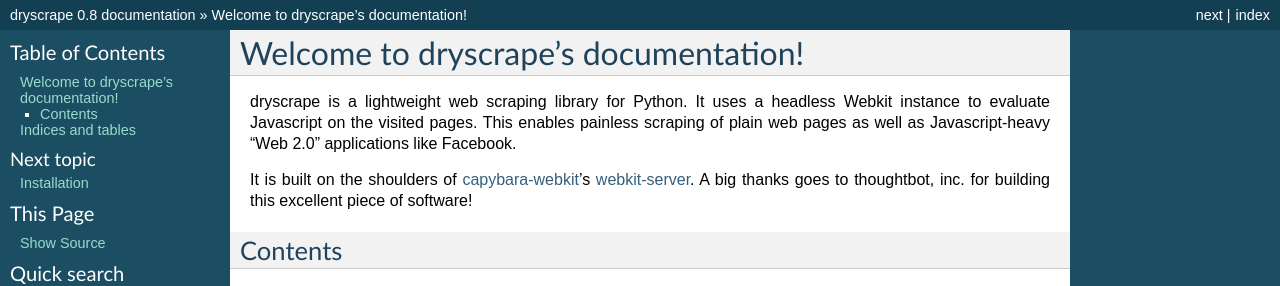
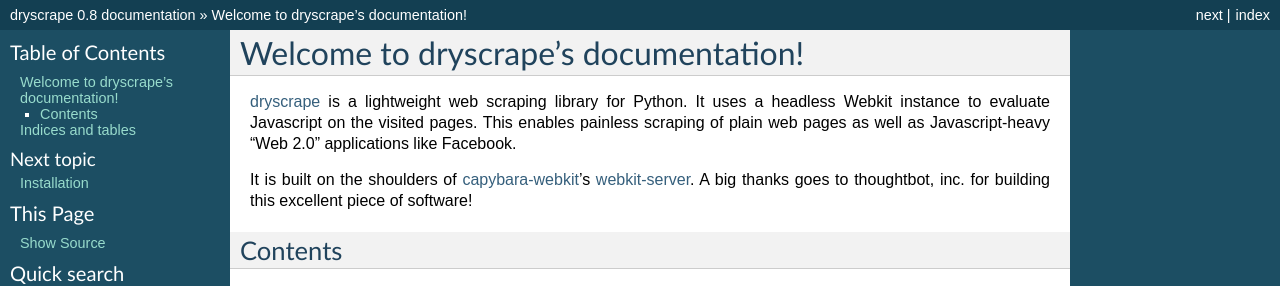
Before and after one commit to niklasb/dryscrape, a Sphinx documentation site: the page built from docs/index.rst, in a window 1280 px wide. Shown: the top 286 px of the page. Built offline with Sphinx 7.4.7, drawn with Linux system fonts in a browser that asks for light colours.

Commit message:
fix docs

```diff
--- a/docs/index.rst
+++ b/docs/index.rst
@@ -1,7 +1,7 @@
 Welcome to dryscrape's documentation!
 ====================================
 
-dryscrape is a lightweight web scraping library for Python. It uses a
+dryscrape_ is a lightweight web scraping library for Python. It uses a
 headless Webkit instance to evaluate Javascript on the visited pages. This
 enables painless scraping of plain web pages as well as Javascript-heavy
 “Web 2.0” applications like
```
Also changed, not shown: other parts of docs/index.rst (+1 -0 lines).
